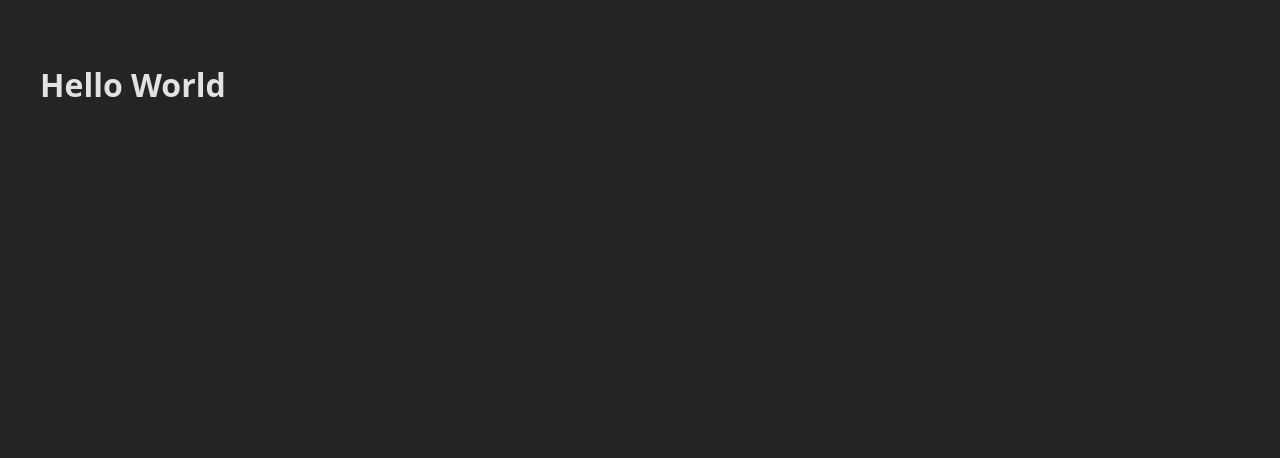
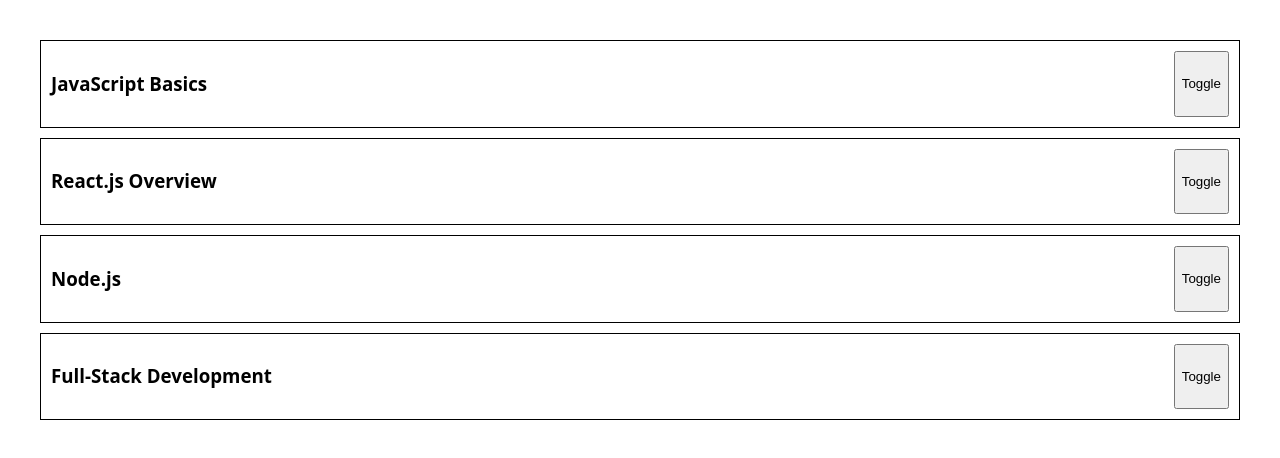
Before and after one commit to devSJ05/ReactMachineCodeInterivew, a React (Vite) app in the folder react-machine-code-prep/: page / in a window 1280 px wide. Shown: the top 458 px of the page. Built offline with nearby package versions, Linux system fonts and the light colour scheme.

Commit message:
feat: created my first accordion component

```diff
--- a/react-machine-code-prep/src/App.jsx
+++ b/react-machine-code-prep/src/App.jsx
@@ -1,9 +1,9 @@
 import './App.css';
-
+import Accordion from './components/Accordion/Accordion';
 function App() {
   return (
     <>
-      <h1>Hello World</h1>
+      <Accordion />
     </>
   );
 }
--- /dev/null
+++ b/react-machine-code-prep/src/components/Accordion/Accordion.css
@@ -0,0 +1,15 @@
+.accordion-title{
+    display: flex;
+    border: 1px solid black;
+    justify-content: space-between;
+    padding: 10px;;
+}
+
+.accordion-content{
+    border: 1px solid black;
+    padding: 10px;
+}
+
+.accordion-item{
+    margin-bottom: 10px;
+}
--- /dev/null
+++ b/react-machine-code-prep/src/components/Accordion/Accordion.jsx
@@ -0,0 +1,42 @@
+/*
+
+First excersise: Create a simple Accordion component.
+It will basically contain three accordion items.
+Each item will have a title and some content.
+If you open an item, it will expand to show the content. But the other items will collapse.
+
+*/
+import items from './AccordionData';
+import '../Accordion/Accordion.css';
+import { useState } from 'react';
+const Accordion = () => {
+  console.log(items);
+  const [activeIndex, setActiveIndex] = useState(null);
+
+  return (
+    <div>
+      {items.map((item, index) => (
+        <div className='accordion-item' key={index}>
+          <div className='accordion-title'>
+            <h3>{item.title}</h3>
+            <button
+              className='accordion-toggle'
+              onClick={() =>
+                setActiveIndex(index === activeIndex ? null : index)
+              }
+            >
+              Toggle
+            </button>
+          </div>
+          {activeIndex === index && (
+            <div className='accordion-content'>
+              <p>{item.content}</p>
+            </div>
+          )}
+        </div>
+      ))}
+    </div>
+  );
+};
+
+export default Accordion;
--- /dev/null
+++ b/react-machine-code-prep/src/components/Accordion/AccordionData.jsx
@@ -0,0 +1,20 @@
+const items = [
+  {
+    title: 'JavaScript Basics',
+    content: 'Learn variables, functions, and loops in JavaScript.',
+  },
+  {
+    title: 'React.js Overview',
+    content: 'Understand components, state, and props in React.',
+  },
+  {
+    title: 'Node.js',
+    content: 'Basics of server-side development with Node.js.',
+  },
+  {
+    title: 'Full-Stack Development',
+    content: 'Build full-stack apps with React and Node.js.',
+  },
+];
+
+export default items;
--- a/react-machine-code-prep/src/index.css
+++ b/react-machine-code-prep/src/index.css
@@ -3,9 +3,9 @@
   line-height: 1.5;
   font-weight: 400;
 
-  color-scheme: light dark;
+  /* color-scheme: light dark;
   color: rgba(255, 255, 255, 0.87);
-  background-color: #242424;
+  background-color: #242424; */
 
   font-synthesis: none;
   text-rendering: optimizeLegibility;
```
